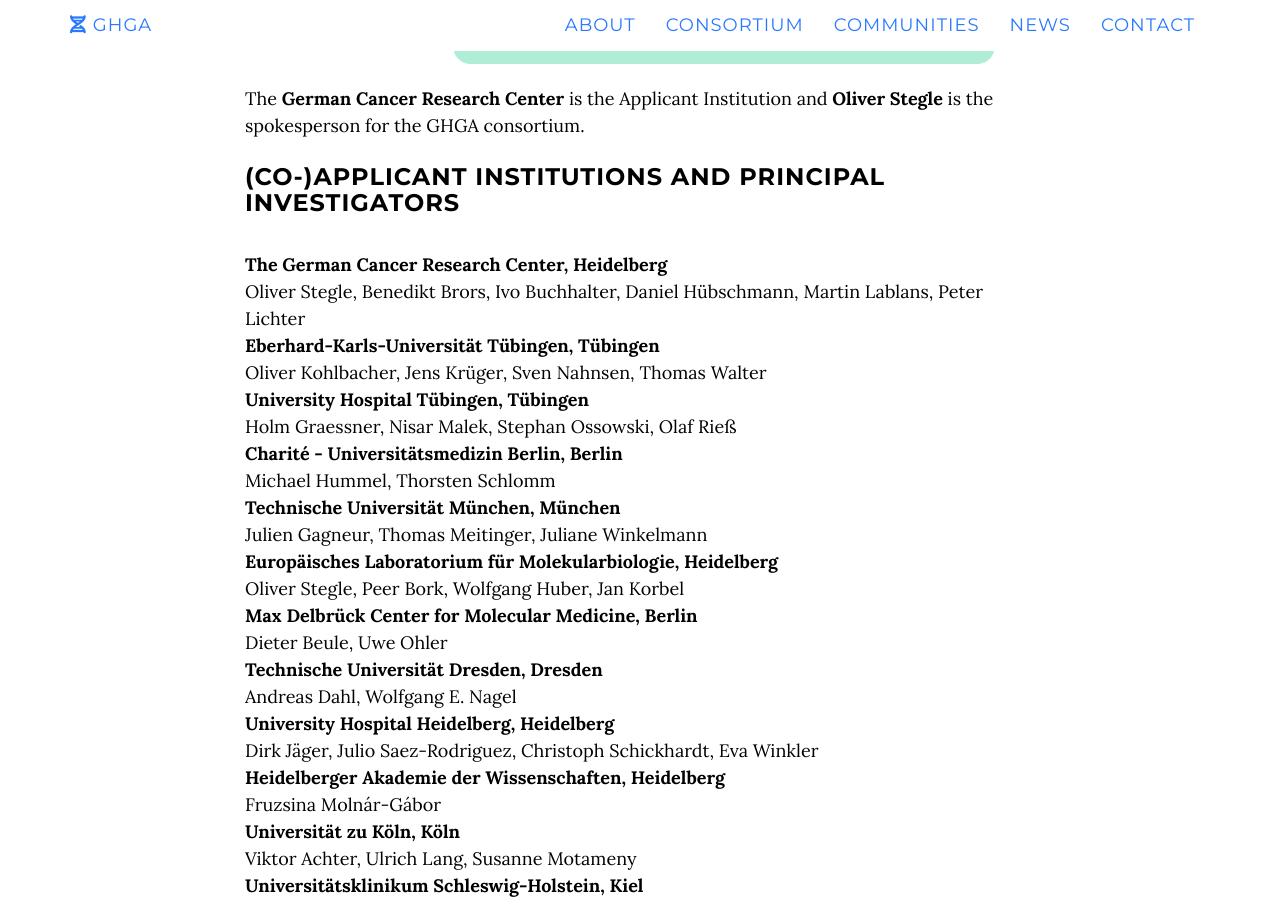
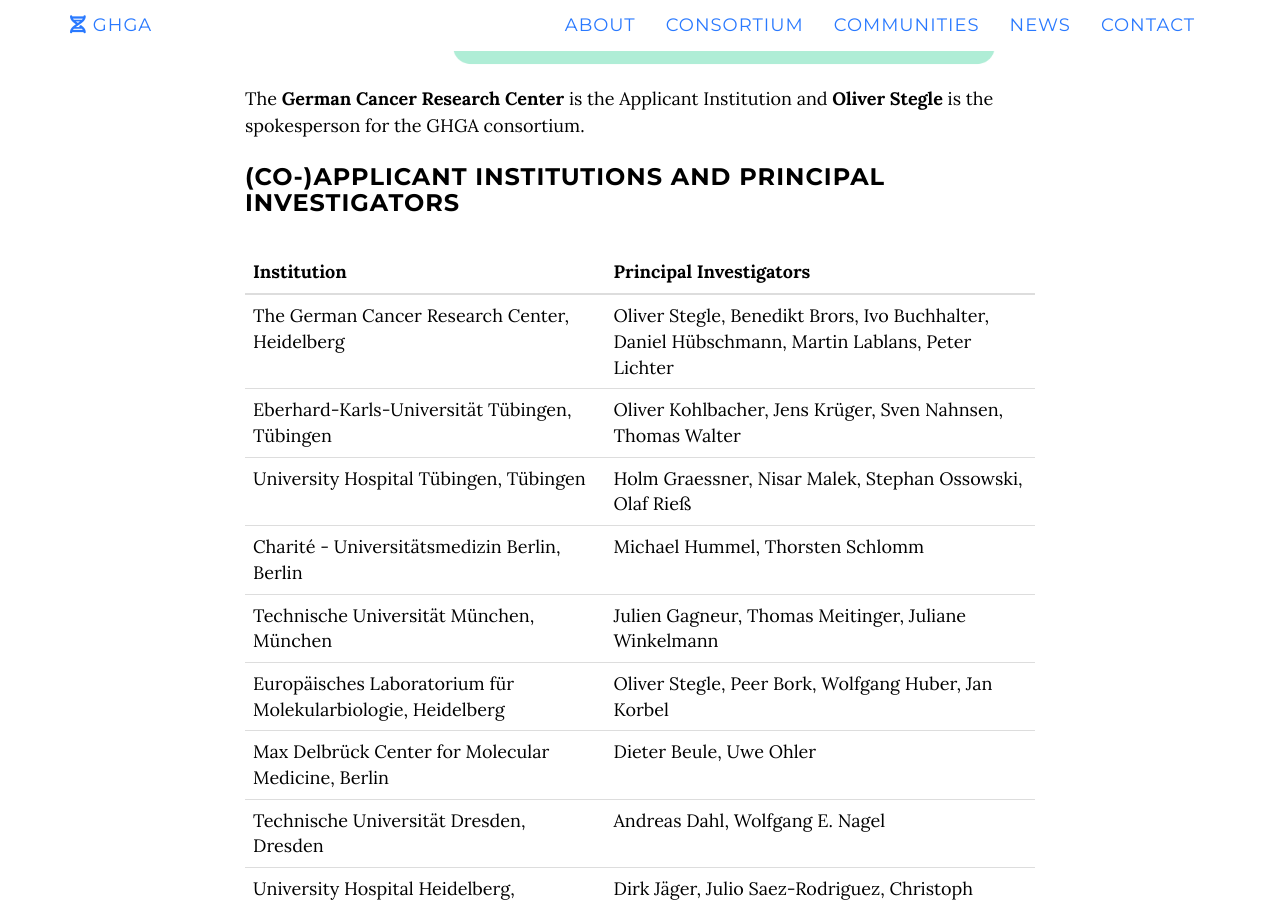
Before and after one commit to ghga-de/online, a Jekyll site: the page built from index.html, in a window 1280 px wide and 900 px high, scrolled down 4417 px. Built offline with Jekyll 4.4.1, drawn with Linux system fonts in a browser that asks for light colours; nearby versions of some CDN libraries.

Commit message:
participants in table

```diff
--- a/_includes/consortium.html
+++ b/_includes/consortium.html
@@ -52,41 +52,83 @@
               <p>The <b>German Cancer Research Center</b> is the Applicant Institution
                 and <b>Oliver Stegle</b> is the spokesperson for the GHGA consortium.</p>
               <h3>(Co-)Applicant Institutions and Principal Investigators</h3>
-              <dl>
-                <dt>The German Cancer Research Center, Heidelberg</dt>
-                <dd>Oliver Stegle, Benedikt Brors, Ivo Buchhalter,
-                  Daniel Hübschmann, Martin Lablans, Peter Lichter</dd>
-                <dt>Eberhard-Karls-Universität Tübingen, Tübingen</dt>
-                <dd>Oliver Kohlbacher, Jens Krüger, Sven Nahnsen, Thomas Walter</dd>
-                <dt>University Hospital Tübingen, Tübingen</dt>
-                <dd>Holm Graessner, Nisar Malek, Stephan Ossowski, Olaf Rieß</dd>
-                <dt>Charité - Universitätsmedizin Berlin, Berlin</dt>
-                <dd>Michael Hummel, Thorsten Schlomm</dd>
-                <dt>Technische Universität München, München</dt>
-                <dd>Julien Gagneur, Thomas Meitinger, Juliane Winkelmann</dd>
-                <dt>Europäisches Laboratorium für Molekularbiologie, Heidelberg</dt>
-                <dd>Oliver Stegle, Peer Bork, Wolfgang Huber, Jan Korbel</dd>
-                <dt>Max Delbrück Center for Molecular Medicine, Berlin</dt>
-                <dd>Dieter Beule, Uwe Ohler</dd>
-                <dt>Technische Universität Dresden, Dresden</dt>
-                <dd>Andreas Dahl, Wolfgang E. Nagel</dd>
-                <dt>University Hospital Heidelberg, Heidelberg</dt>
-                <dd>Dirk Jäger, Julio Saez-Rodriguez, Christoph Schickhardt,
-                  Eva Winkler</dd>
-                <dt>Heidelberger Akademie der Wissenschaften, Heidelberg</dt>
-                <dd>Fruzsina Molnár-Gábor</dd>
-                <dt>Universität zu Köln, Köln</dt>
-                <dd>Viktor Achter, Ulrich Lang, Susanne Motameny</dd>
-                <dt>Universitätsklinikum Schleswig-Holstein, Kiel</dt>
-                <dd>Philip Rosenstiel</dd>
-                <dt>Helmholtz Zentrum München, München</dt>
-                <dd>Thomas Meitinger, Annette Peters, Juliane Winkelmann</dd>
-                <dt>Deutsches Zentrum für Neurodegenerative Erkrankungen e.V., Bonn</dt>
-                <dd>Joachim Schultze</dd>
-                <dt>Universität des Saarlandes, Saarbrücken</dt>
-                <dd>Jörn Walter</dd>
-                <dt>German National Cohort, Heidelberg</dt>
-                <dd> --- </dd></dl>
+              <table class="table">
+                <thead>
+                  <tr>
+                    <th>Institution</th>
+                    <th>Principal Investigators</th>
+                  </tr>
+                </thead>
+                <tbody>
+                  <tr>
+                    <td>The German Cancer Research Center, Heidelberg</td>
+                    <td>Oliver Stegle, Benedikt Brors, Ivo Buchhalter,
+                      Daniel Hübschmann, Martin Lablans, Peter Lichter</td>
+                  </tr>
+                  <tr>
+                    <td>Eberhard-Karls-Universität Tübingen, Tübingen</td>
+                    <td>Oliver Kohlbacher, Jens Krüger, Sven Nahnsen, Thomas Walter</td>
+                  </tr>
+                  <tr>
+                    <td>University Hospital Tübingen, Tübingen</td>
+                    <td>Holm Graessner, Nisar Malek, Stephan Ossowski, Olaf Rieß</td>
+                  </tr>
+                  <tr>
+                    <td>Charité - Universitätsmedizin Berlin, Berlin</td>
+                    <td>Michael Hummel, Thorsten Schlomm</td>
+                  </tr>
+                  <tr>
+                    <td>Technische Universität München, München</td>
+                    <td>Julien Gagneur, Thomas Meitinger, Juliane Winkelmann</td>
+                  </tr>
+                  <tr>
+                    <td>Europäisches Laboratorium für Molekularbiologie, Heidelberg</td>
+                    <td>Oliver Stegle, Peer Bork, Wolfgang Huber, Jan Korbel</td>
+                  </tr>
+                  <tr>
+                    <td>Max Delbrück Center for Molecular Medicine, Berlin</td>
+                    <td>Dieter Beule, Uwe Ohler</td>
+                  </tr>
+                  <tr>
+                    <td>Technische Universität Dresden, Dresden</td>
+                    <td>Andreas Dahl, Wolfgang E. Nagel</td>
+                  </tr>
+                  <tr>
+                    <td>University Hospital Heidelberg, Heidelberg</td>
+                    <td>Dirk Jäger, Julio Saez-Rodriguez, Christoph Schickhardt,
+                  Eva Winkler</td>
+                  </tr>
+                  <tr>
+                    <td>Heidelberger Akademie der Wissenschaften, Heidelberg</td>
+                    <td>Fruzsina Molnár-Gábor</td>
+                  </tr>
+                  <tr>
+                    <td>Universität zu Köln, Köln</td>
+                    <td>Viktor Achter, Ulrich Lang, Susanne Motameny</td>
+                  </tr>
+                  <tr>
+                    <td>Universitätsklinikum Schleswig-Holstein, Kiel</td>
+                    <td>Philip Rosenstiel</td>
+                  </tr>
+                  <tr>
+                    <td>Helmholtz Zentrum München, München</td>
+                    <td>Thomas Meitinger, Annette Peters, Juliane Winkelmann</td>
+                  </tr>
+                  <tr>
+                    <td>Deutsches Zentrum für Neurodegenerative Erkrankungen e.V., Bonn</td>
+                    <td>Joachim Schultze</td>
+                  </tr>
+                  <tr>
+                    <td>Universität des Saarlandes, Saarbrücken</td>
+                    <td>Jörn Walter</td>
+                  </tr>
+                  <tr>
+                    <td>German National Cohort, Heidelberg</td>
+                    <td> --- </td>
+                  </tr>
+              </tbody>
+            </table>
+
               <h3>Partner Institutions and Principal Investigators</h3>
               <dl>
                 <dt>EMBL-EBI - European Bioinformatics Institute, Cambridge, UK</dt>
```
